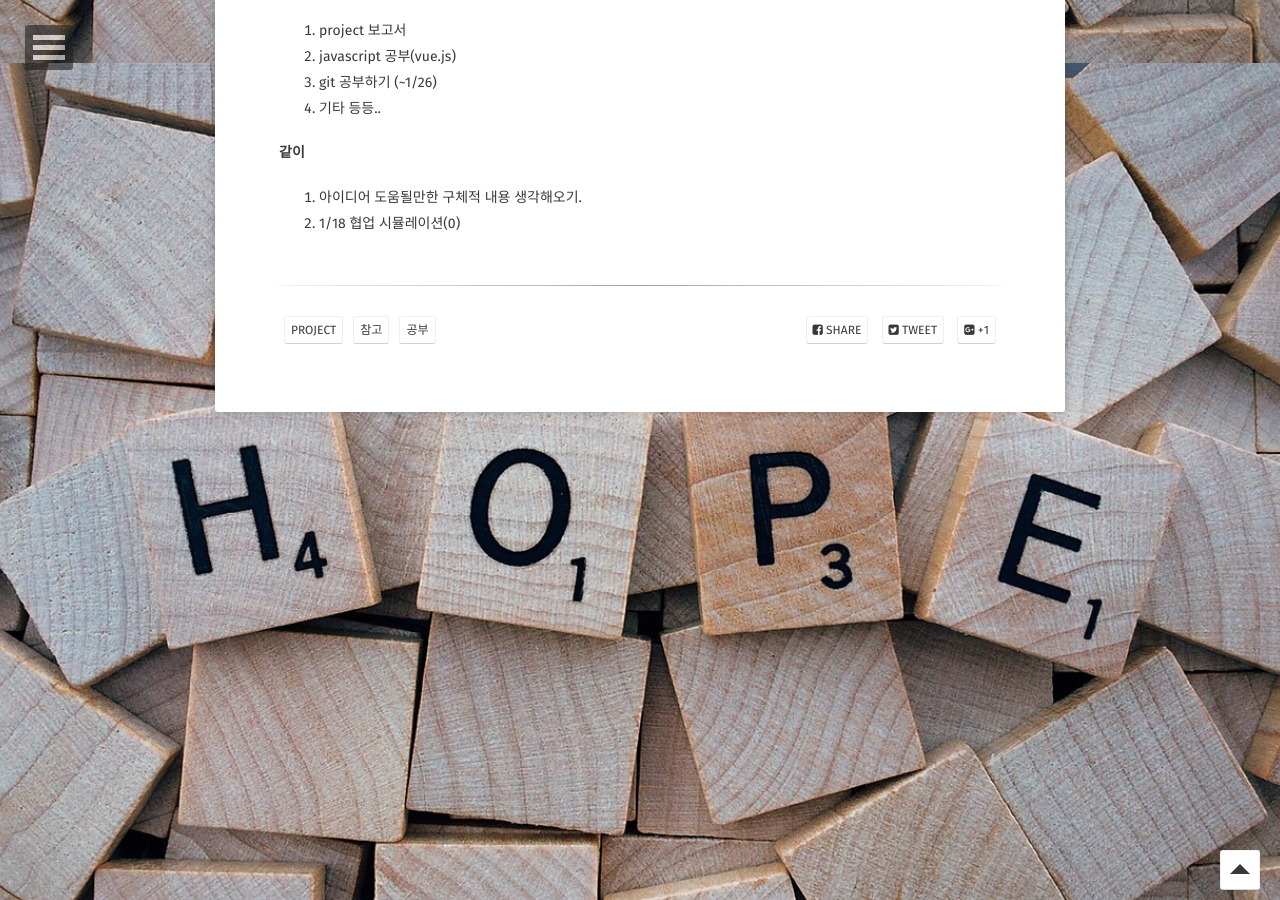
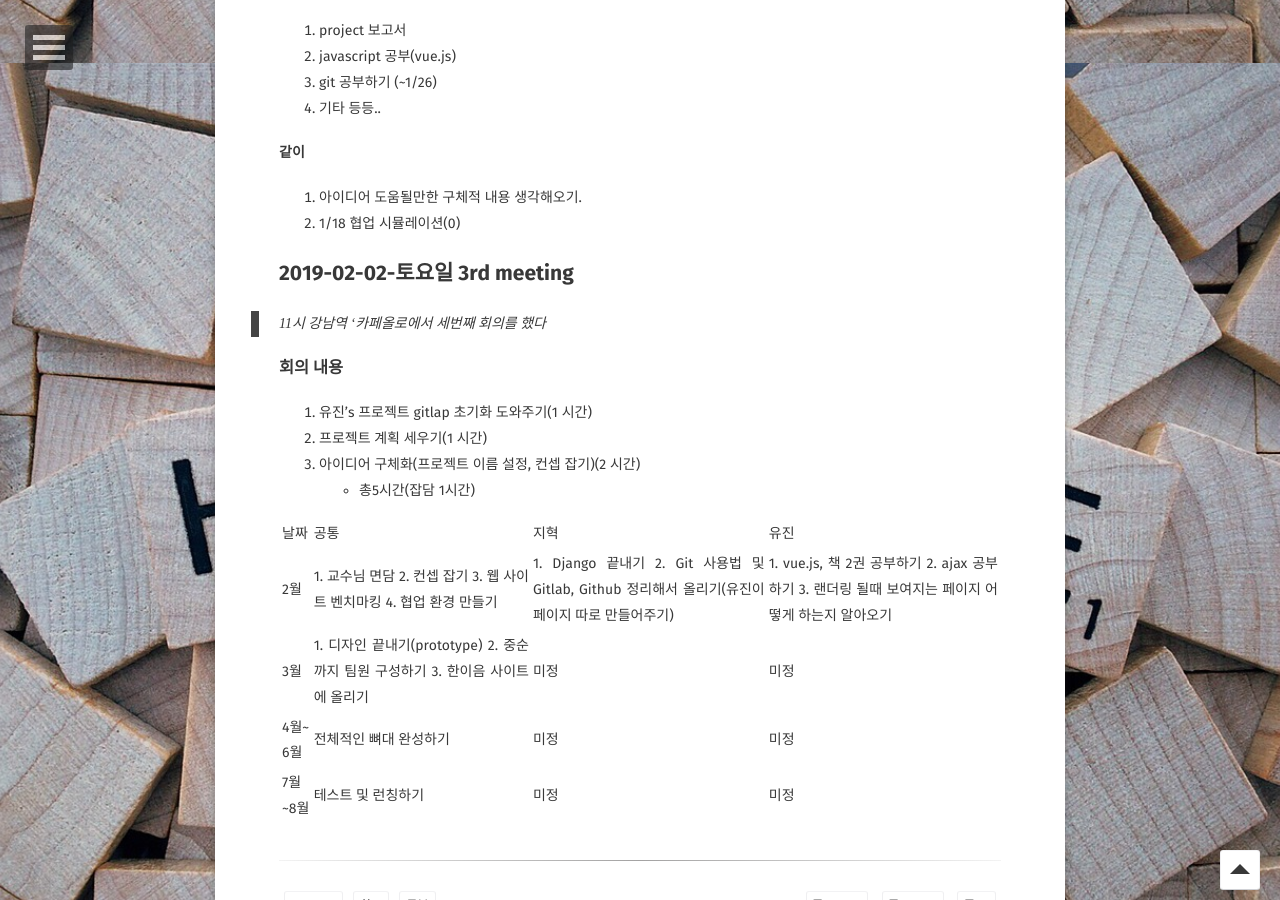
Before and after one commit to Jungjihyuk/JH_Life, a Jekyll site: the page built from _posts/2019-01-08-Pmeeting.md, in a window 1280 px wide and 900 px high, scrolled down 2637 px. Built offline with Jekyll 4.4.1, drawn with Linux system fonts in a browser that asks for light colours; some web fonts are replaced; comment, search, counter and statistics services are not loaded; some of the changed text lies outside the part shown.

Commit message:
pmeeting 2/2

```diff
--- a/_posts/2019-01-08-Pmeeting.md
+++ b/_posts/2019-01-08-Pmeeting.md
@@ -88,3 +88,21 @@ tag:
 #### 같이
 1. 아이디어 도움될만한 구체적 내용 생각해오기.
 2. 1/18 협업 시뮬레이션(0)
+
+
+## 2019-02-02-토요일 3rd meeting
+
+> 11시 강남역 '카페올로에서 세번째 회의를 했다
+
+### 회의 내용
+
+1. 유진's 프로젝트 gitlap 초기화 도와주기(1 시간)
+2. 프로젝트 계획 세우기(1 시간)
+3. 아이디어 구체화(프로젝트 이름 설정, 컨셉 잡기)(2 시간)
+- 총5시간(잡담 1시간)
+
+|날짜|공통|지혁|유진|
+|2월|1. 교수님 면담 2. 컨셉 잡기 3. 웹 사이트 벤치마킹 4. 협업 환경 만들기|1. Django 끝내기 2. Git 사용법 및 Gitlab, Github 정리해서 올리기(유진이 페이지 따로 만들어주기)| 1. vue.js, 책 2권 공부하기 2. ajax 공부하기 3. 랜더링 될때 보여지는 페이지 어떻게 하는지 알아오기|
+|3월|1. 디자인 끝내기(prototype) 2. 중순까지 팀원 구성하기 3. 한이음 사이트에 올리기|미정|미정|
+|4월~ 6월|전체적인 뼈대 완성하기|미정|미정|
+|7월~8월|테스트 및 런칭하기|미정|미정|
```
